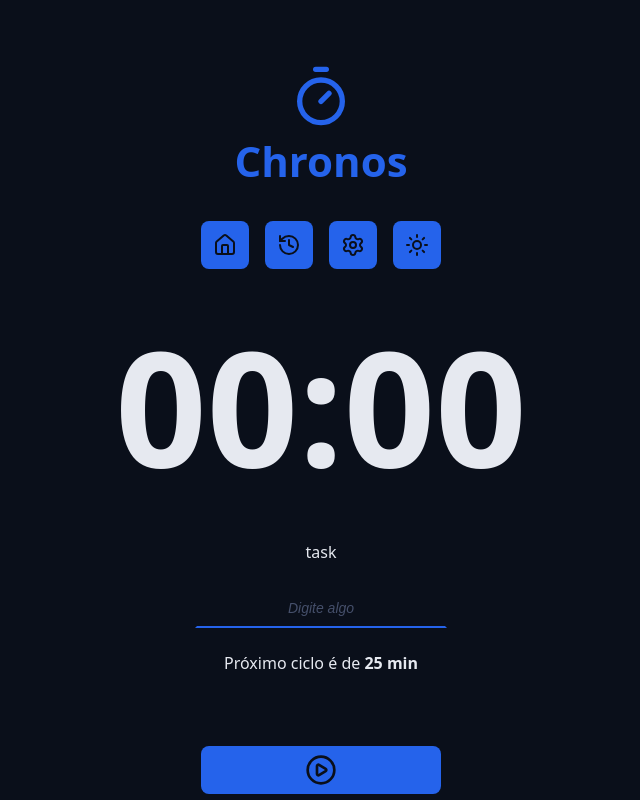
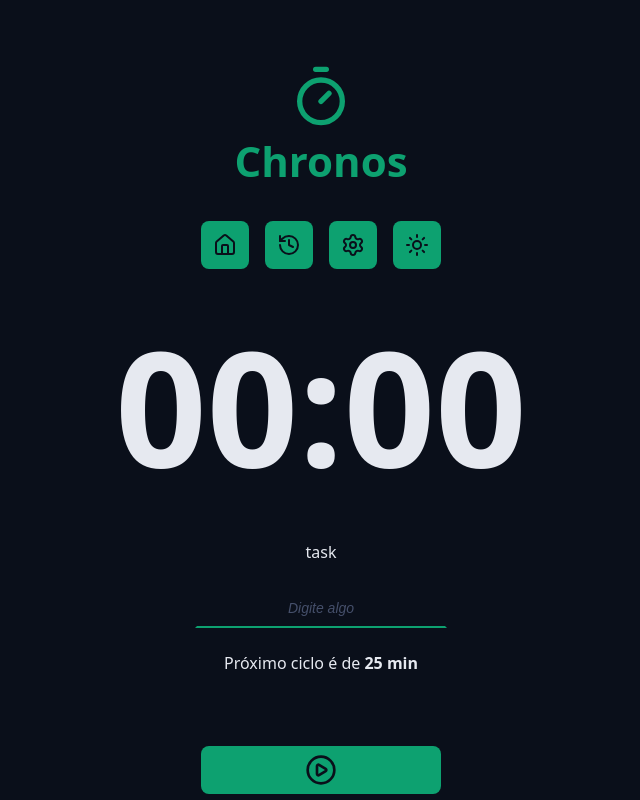
Before and after one commit to brunohhomem/chronos-pomodoro, a React (Vite) app: page / in a window 1280 px wide. Shown: the top 800 px of the page, without its empty margins (319-959 px from the left). Built offline with nearby package versions, Linux system fonts and the light colour scheme.

Commit message:
feat: implements toastify

```diff
--- a/package.json
+++ b/package.json
@@ -12,7 +12,8 @@
   "dependencies": {
     "lucide-react": "^0.534.0",
     "react": "^19.1.0",
-    "react-dom": "^19.1.0"
+    "react-dom": "^19.1.0",
+    "react-toastify": "^11.0.5"
   },
   "devDependencies": {
     "@eslint/js": "^9.30.1",
--- a/src/App.tsx
+++ b/src/App.tsx
@@ -2,11 +2,14 @@ import './styles/theme.css'
 import './styles/global.css'
 import { Home } from './pages/Home'
 import { TaskContextProvider } from './contexts/TaskContext/TaskContextProvider'
+import { MessagesContainer } from './components/MessagesContainer'
 
 export function App() {
   return (
     <TaskContextProvider>
-      <Home />
+      <MessagesContainer>
+        <Home />
+      </MessagesContainer>
     </TaskContextProvider>
   )
 }
--- /dev/null
+++ b/src/adapters/showMessage.ts
@@ -0,0 +1,10 @@
+import { toast } from 'react-toastify'
+
+export const showMessage = {
+  success: (msg: string) => toast.success(msg),
+  error: (msg: string) => toast.error(msg),
+  info: (msg: string) => toast.info(msg),
+  warning: (msg: string) => toast.warning(msg),
+  warn: (msg: string) => toast.warn(msg),
+  dismiss: () => toast.dismiss(),
+}
--- a/src/components/MainForm/index.tsx
+++ b/src/components/MainForm/index.tsx
@@ -9,6 +9,7 @@ import { getNextCycleType } from '../../utils/getNextCycleType';
 import { TaskActionTypes } from '../../contexts/TaskContext/taskActions';
 import type { TaskModel } from '../../models/TaskModel';
 import { Tips } from '../Tips';
+import { showMessage } from '../../adapters/showMessage';
 
 export function MainForm() {
   const { state, dispatch } = useTaskContext();
@@ -20,13 +21,14 @@ export function MainForm() {
 
   function handleCreateNewTask(event: React.FormEvent<HTMLFormElement>) {
     event.preventDefault();
+    showMessage.dismiss()
 
     if (taskNameInput.current === null) return;
 
     const taskName = taskNameInput.current.value.trim();
 
     if (!taskName) {
-      alert('Digite o nome da tarefa');
+      showMessage.warn('Digite o nome da tarefa');
       return;
     }
 
@@ -41,9 +43,14 @@ export function MainForm() {
     };
 
     dispatch({ type: TaskActionTypes.START_TASK, payload: newTask });
+
+    showMessage.info('Iniciando sua tarefa...');
   }
 
   function handleInterruptTask() {
+    showMessage.dismiss()
+    showMessage.error('Tarefa interrompida...');
+
     dispatch({ type: TaskActionTypes.INTERRUPT_TASK });
   }
 
--- /dev/null
+++ b/src/components/MessagesContainer/index.tsx
@@ -0,0 +1,27 @@
+import { Bounce, ToastContainer } from "react-toastify"
+
+type MessagesContainerProps = {
+  children: React.ReactNode
+}
+
+export function MessagesContainer({ children }: MessagesContainerProps) {
+  return (
+    <>
+      {children}
+
+      <ToastContainer
+        position="top-center"
+        autoClose={5000}
+        hideProgressBar={false}
+        newestOnTop={false}
+        closeOnClick={true}
+        rtl={false}
+        pauseOnFocusLoss
+        draggable
+        pauseOnHover
+        theme="light"
+        transition={Bounce}
+      />
+    </>
+  )
+}
--- a/src/styles/theme.css
+++ b/src/styles/theme.css
@@ -1,43 +1,111 @@
+/*
+🎨 Estrutura de cores do projeto
+
+🔹 Cores Dinâmicas (mudam entre os temas claro/escuro)
+   - Essas cores se adaptam ao tema escolhido pelo usuário.
+   - Exemplo: `gray-900` será escuro no modo dark e claro no modo light.
+
+🔸 Cores Fixas (não mudam entre os temas)
+   - São usadas para botões, alertas e destaques.
+   - Exemplo: `primary`, `success`, `error` sempre terão os mesmos tons.
+
+📝 Estrutura:
+   - Fundo geral: `gray-900` (dinâmico)
+   - Cards/caixas: `gray-800` (dinâmico)
+   - Bordas/separadores: `gray-700` ou `gray-600` (dinâmico)
+   - Texto principal: `--text-default` (dinâmico)
+   - Texto secundário/placeholders: `--text-muted` (dinâmico)
+   - Hover/ativo: `gray-700` e `gray-600` ou conforme preferir (dinâmico)
+
+🚨 Atenção aos comentários! Eles descrevem cada categoria de cores e sua função.
+*/
+
 :root {
+  /* 🎭 Tons de Cinza (cores dinâmicas que mudam entre claro/escuro) */
   --gray-100: #e6e9f0;
+  /* Cinza mais claro (usado para fundos no modo escuro) */
   --gray-200: #cdd3e1;
   --gray-300: #aab3cc;
   --gray-400: #555f7d;
   --gray-500: #454f6a;
   --gray-600: #363d56;
   --gray-700: #272f43;
+  /* Bordas e separadores */
   --gray-800: #181f2e;
+  /* Fundo de cartões e áreas destacadas */
   --gray-900: #0a0f1a;
+  /* Fundo principal do site */
 
-  --primary-light: #60a5fa;
-  --primary: #2563eb;
-  --primary-dark: #1e3a8a;
+  /* 🌿 Cores Primárias (cores fixas - NÃO mudam com o tema) */
+  --primary-light: #4de7b7;
+  /* Usado para realces suaves */
+  --primary: #0da170;
+  /* Cor principal do projeto */
+  --primary-dark: #065f46;
+  /* Usado em hovers e elementos ativos */
 
-  --link-color: #3b82f6;
-  --link-hover: #1d4ed8;
+  /* 🔗 Links */
+  --link-color: #10b981;
+  /* Cor padrão dos links */
+  --link-hover: #0b8a60;
+  /* Cor dos links ao passar o mouse */
 
+  /* 🚦 Alertas (cores fixas, usadas para feedbacks visuais) */
   --success: #22c55e;
+  /* Indica sucesso (verde) */
   --warning: #eab308;
+  /* Indica alerta (amarelo) */
   --error: #991b1b;
-  --info: #d70ee9;
+  /* Indica erro (vermelho) */
+  --info: #0ea5e9;
+  /* Indica informação (azul) */
 
+  /* 🎨 Texto sobre fundos coloridos (para garantir contraste) */
   --text-over-primary: #0a0f1a;
+  /* Texto sobre fundo primário */
   --text-over-primary-dark: #e6e9f0;
+  /* Texto sobre variação escura */
   --text-over-primary-light: #0a0f1a;
+  /* Texto sobre variação clara */
   --text-over-success: #0a0f1a;
+  /* Texto sobre fundo sucesso */
   --text-over-warning: #0a0f1a;
+  /* Texto sobre fundo alerta */
   --text-over-error: #e6e9f0;
+  /* Texto sobre fundo erro */
   --text-over-info: #0a0f1a;
+  /* Texto sobre fundo informativo */
 
+  /* 📝 Cores do Texto (dinâmicas) */
   --text-default: #e6e9f0;
+  /* Cor padrão do texto */
   --text-muted: #aab3cc;
+  /* Texto menos importante (placeholders, labels, etc.) */
 
+  /* 🚫 Cores para botões e elementos desativados */
   --disabled: #555f7d;
+  /* Cor de fundo de elementos desativados */
   --text-disabled: #aab3cc;
+  /* Texto de botões ou inputs desativados */
+
+  /* 🔔 Cores do Toastify (notificações) */
+  --toastify-color-light: var(--text-default);
+  --toastify-color-dark: var(--text-default);
+  --toastify-color-info: var(--info);
+  --toastify-color-success: var(--success);
+  --toastify-color-warning: var(--warning);
+  --toastify-color-error: var(--error);
+  --toastify-text-color-light: #0a0f1a;
+  --toastify-text-color-dark: #e6e9f0;
+  --toastify-color-progress-light: var(--primary);
+  --toastify-color-progress-dark: var(--primary);
 }
 
+/* 🌞 Modo Claro - Inverte algumas cores para manter o contraste */
 :root[data-theme='light'] {
+  /* Tons de Cinza Invertidos */
   --gray-100: #0a0f1a;
+  /* Cinza mais escuro */
   --gray-200: #181f2e;
   --gray-300: #272f43;
   --gray-400: #363d56;
@@ -46,10 +114,19 @@
   --gray-700: #aab3cc;
   --gray-800: #cdd3e1;
   --gray-900: #e6e9f0;
+  /* Fundo principal claro */
 
+  /* 📝 Texto no modo claro */
   --text-default: #0a0f1a;
+  /* Texto principal no modo claro */
   --text-muted: #272f43;
+  /* Texto menos importante */
 
-  --link-color: #1d4ed8;
-  --link-hover: #1e3a8a;
+  /* 🔗 Links no modo claro */
+  --link-color: #0b8a60;
+  --link-hover: #065f46;
+
+  /* 🔔 Toastify no modo claro */
+  --toastify-text-color-light: #e6e9f0;
+  --toastify-text-color-dark: #e6e9f0;
 }
```
Also changed, not shown: 1 other file (tests, documents, lock files or other folders).
